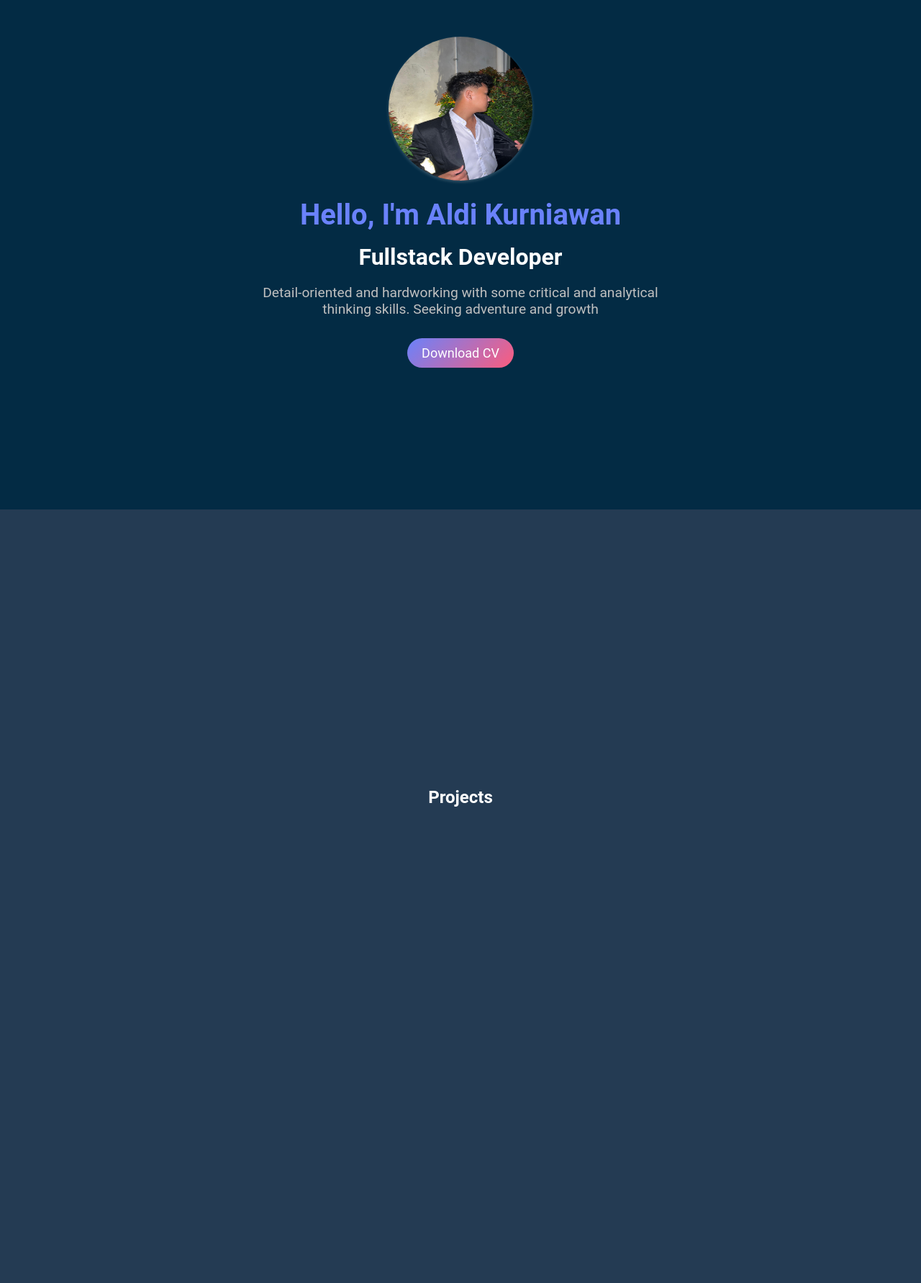
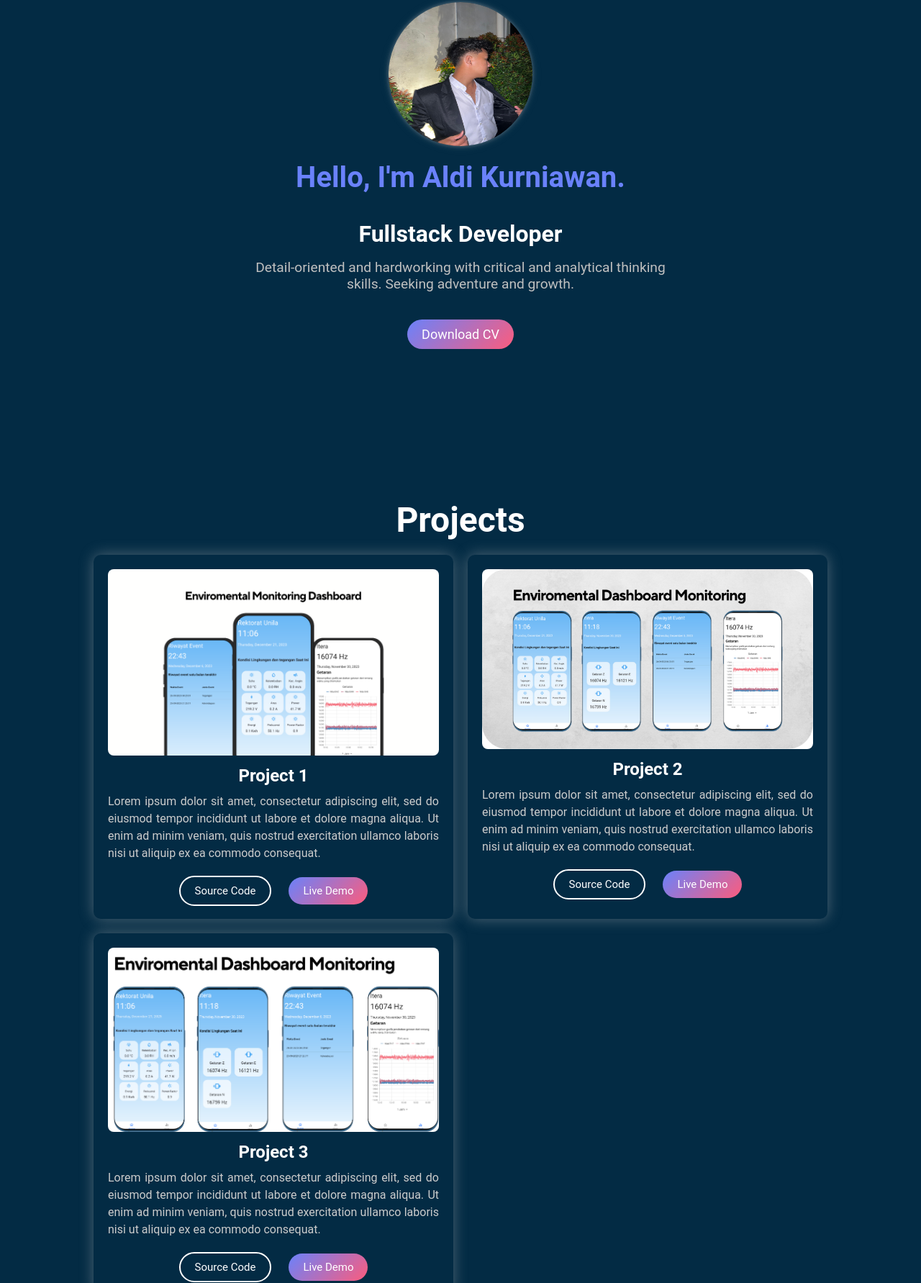
Before and after one commit to xxrepp/portofolio, a plain HTML site: page index.html in a window 1280 px wide. Shown: the part 156-1939 px from the top of the page at 72% size. Drawn offline with Linux system fonts and the light colour scheme.

Commit message:
v1.2.0 - added typing animation on intro name - added projects card section

```diff
--- a/index.html
+++ b/index.html
@@ -2,37 +2,49 @@
 <html lang="en">
   <head>
     <meta charset="utf-8" />
+    <meta name="viewport" content="width=device-width, initial-scale=1.0" />
     <link rel="stylesheet" href="https://cdnjs.cloudflare.com/ajax/libs/font-awesome/4.7.0/css/font-awesome.min.css" />
     <title>REP Portfolio</title>
     <style>
-      /* Smooth scrolling using CSS */
+      /* Global Styles */
+      * {
+        margin: 0;
+        padding: 0;
+        box-sizing: border-box;
+      }
+
       html {
         scroll-behavior: smooth;
       }
+
       body {
-        margin: 0;
         font-family: "Roboto", sans-serif;
         background-color: #032b44;
         color: #fff;
+        scroll-behavior: smooth;
         transition: background-color 0.5s ease-in-out;
       }
-      /* Classes to switch the background color */
+
+      /* Background color switching */
       body.bg1 {
-        background-color: #032b44;
-      }
-      body.bg2 {
         background-color: #243b53;
       }
 
-      section {
-        min-height: 100vh;
+      body.bg2 {
+        background-color: #032b44;
+      }
+
+      /* Flex container for centering content */
+      .flex-center {
         display: flex;
         align-items: center;
         justify-content: center;
+        flex-direction: column;
+        min-height: 100vh;
         text-align: center;
       }
 
-      /* Navigation */
+      /* Navigation Styles */
       nav {
         display: flex;
         justify-content: space-between;
@@ -44,48 +56,66 @@
         right: 0;
         z-index: 1;
         box-shadow: 0px 2px 4px rgba(0, 0, 0, 0.2);
+        font-size: 1em;
       }
+
       nav .group {
         display: flex;
       }
+
       nav a {
         color: #fff;
         margin-right: 15px;
         text-decoration: none;
       }
 
+      #socials a {
+        font-size: 1.4em;
+      }
+
+      /* Section Styles */
+      section {
+        padding: 50px;
+      }
+
+      section h1 {
+        font-size: 3em;
+        margin-bottom: 20px;
+      }
+
       /* Profile Section */
-      #intro {
-        display: flex;
-        flex-direction: column;
-        align-items: center;
-        justify-content: center;
-        min-height: 100vh;
-        background-color: #032b44;
-        padding: 2em;
+      .typing {
+        border-right: 2px solid #fff;
+        white-space: nowrap;
+        overflow: hidden;
       }
+
       #intro img {
         border-radius: 50%;
         width: 200px;
         height: 200px;
         margin-bottom: 20px;
-        box-shadow: 0px 2px 4px rgba(255, 255, 255, 0.2);
+        box-shadow: 0 0 5px rgba(192, 192, 192, 0.3), 0 0 10px rgba(192, 192, 192, 0.2), 0 0 15px rgba(192, 192, 192, 0.1);
       }
+
       #intro h1 {
         font-size: 2.5em;
         color: #6a82fb;
-        margin: 0;
       }
+
       #intro h2 {
         font-size: 2em;
         margin: 0.5em 0;
       }
+
       #intro p {
         color: #c0c0c0;
         margin-bottom: 2em;
         font-size: 1.2em;
         max-width: 600px;
       }
+
+      /* Download CV Button */
       .btn-download {
         background: linear-gradient(135deg, #6a82fb, #fc5c7d);
         color: #ffffff;
@@ -96,49 +126,73 @@
         font-size: 18px;
         transition: background 0.3s ease;
       }
+
       .btn-download:hover {
         background: linear-gradient(135deg, #fc5c7d, #6a82fb);
       }
 
-      #projects,
-      #technologies,
-      #about {
-        display: flex;
-        flex-direction: column;
-        justify-content: center;
+      /* Projects Section */
+      .project-container {
+        display: grid;
+        grid-template-columns: repeat(2, 1fr); /* 2 columns of equal width */
+        gap: 20px; /* Adds space between cards */
+        justify-items: center; /* Centers the cards horizontally */
+      }
+
+      .card {
+        border-radius: 10px;
+        padding: 20px;
+        box-shadow: 0 0 20px rgba(192, 192, 192, 0.4);
+        width: 500px;
+        max-width: 100%;
+        box-sizing: border-box; /* Ensures padding is included in the width */
+      }
+
+      .card img {
+        max-width: 100%;
+        border-radius: 8px;
+        margin-bottom: 10px;
+      }
+
+      .card p {
+        font-size: 1em;
+        line-height: 1.5em;
+        margin-top: 10px;
+        text-align: justify;
+        color: #cccccc;
+      }
+
+      .btn-container {
+        display: inline-block;
+        margin-top: 30px;
+        margin-bottom: 10px;
         text-align: center;
-        padding: 50px;
+      }
+
+      .source-code,
+      .live-demo {
+        padding: 10px 20px;
+        border-radius: 25px;
+        font-size: 15px;
+        text-decoration: none;
+        color: white;
+        margin-left: 10px;
+        margin-right: 10px;
+      }
+
+      .source-code {
+        background-color: transparent;
+        border: 2px solid white;
+      }
+
+      .live-demo {
+        background: linear-gradient(135deg, #6a82fb, #fc5c7d);
       }
     </style>
-    <script>
-      document.addEventListener("DOMContentLoaded", function () {
-        // Background color switching logic on scroll
-        let lastScroll = 0;
-        window.addEventListener("scroll", () => {
-          let currentScroll = window.scrollY;
+  </head>
 
-          document.querySelectorAll("section").forEach((section, index) => {
-            if (section.offsetTop <= currentScroll + window.innerHeight / 2 && section.offsetTop + section.offsetHeight >= currentScroll + window.innerHeight / 2) {
-              let currentSection = document.querySelector("section.current");
-              if (currentSection) {
-                currentSection.classList.remove("current");
-              }
-              section.classList.add("current");
-
-              // Add the corresponding class to the body to change the background color
-              document.body.className = `bg${(index % 2) + 1}`; // Toggle between bg1 and bg2
-            }
-          });
-
-          lastScroll = currentScroll;
-        });
-      });
-    </script>
-  </head>
   <body class="bg1">
-    <!-- Adding an ID for the top of the page -->
-    <div id="top"></div>
-
+    <!-- Navigation -->
     <nav>
       <div class="group" id="home">
         <a href="#top">REP Portfolio</a>
@@ -155,35 +209,110 @@
     </nav>
 
     <!-- Profile Section (Intro) -->
-    <section id="intro">
-      <div class="container">
-        <img src="assets/rep.jpg" alt="Aldi Kurniawan" />
-        <h1>Hello, I'm Aldi Kurniawan</h1>
-        <h2>Fullstack Developer</h2>
-        <p>Detail-oriented and hardworking with some critical and analytical thinking skills. Seeking adventure and growth</p>
-        <a href="your-cv-link.pdf" class="btn-download">Download CV</a>
-      </div>
+    <section id="intro" class="flex-center">
+      <img src="assets/rep.jpg" alt="Profile picture of Aldi Kurniawan" />
+      <h1 id="typing-effect"></h1>
+      <h2>Fullstack Developer</h2>
+      <p>Detail-oriented and hardworking with critical and analytical thinking skills. Seeking adventure and growth.</p>
+      <a href="your-cv-link.pdf" class="btn-download">Download CV</a>
     </section>
 
     <!-- Projects Section -->
-    <section id="section2">
-      <div id="projects">
-        <h1>Projects</h1>
+    <section id="section2" class="flex-center">
+      <h1>Projects</h1>
+      <div class="project-container">
+        <!-- Card 1 -->
+        <div class="card">
+          <img src="assets/project1.png" alt="Project 1" />
+          <h2>Project 1</h2>
+          <p>
+            Lorem ipsum dolor sit amet, consectetur adipiscing elit, sed do eiusmod tempor incididunt ut labore et dolore magna aliqua. Ut enim ad minim veniam, quis nostrud exercitation ullamco laboris nisi ut aliquip ex ea commodo
+            consequat.
+          </p>
+          <div class="btn-container">
+            <a href="https://github.com/rep/your-repo" class="btn source-code">Source Code</a>
+            <a href="https://your-project-link.com" class="btn live-demo">Live Demo</a>
+          </div>
+        </div>
+
+        <!-- Card 2 -->
+        <div class="card">
+          <img src="assets/project2.png" alt="Project 2" />
+          <h2>Project 2</h2>
+          <p>
+            Lorem ipsum dolor sit amet, consectetur adipiscing elit, sed do eiusmod tempor incididunt ut labore et dolore magna aliqua. Ut enim ad minim veniam, quis nostrud exercitation ullamco laboris nisi ut aliquip ex ea commodo
+            consequat.
+          </p>
+          <div class="btn-container">
+            <a href="https://github.com/rep/your-repo" class="btn source-code">Source Code</a>
+            <a href="https://your-project-link.com" class="btn live-demo">Live Demo</a>
+          </div>
+        </div>
+
+        <!-- Card 3 -->
+        <div class="card">
+          <img src="assets/project3.png" alt="Project 3" />
+          <h2>Project 3</h2>
+          <p>
+            Lorem ipsum dolor sit amet, consectetur adipiscing elit, sed do eiusmod tempor incididunt ut labore et dolore magna aliqua. Ut enim ad minim veniam, quis nostrud exercitation ullamco laboris nisi ut aliquip ex ea commodo
+            consequat.
+          </p>
+          <div class="btn-container">
+            <a href="https://github.com/rep/your-repo" class="btn source-code">Source Code</a>
+            <a href="https://your-project-link.com" class="btn live-demo">Live Demo</a>
+          </div>
+        </div>
       </div>
     </section>
 
     <!-- Technologies Section -->
-    <section id="section3">
-      <div id="technologies">
-        <h1>Technologies</h1>
-      </div>
+    <section id="section3" class="flex-center">
+      <h1>Technologies</h1>
+      <!-- Add technologies content here -->
     </section>
 
     <!-- About Me Section -->
-    <section id="section4">
-      <div id="about">
-        <h1>About me</h1>
-      </div>
+    <section id="section4" class="flex-center">
+      <h1>About me</h1>
+      <!-- Add about me content here -->
     </section>
+
+    <!-- Script for typing animation and background color switch -->
+    <script>
+      document.addEventListener("DOMContentLoaded", function () {
+        const text = "Hello, I'm Aldi Kurniawan."; // Text to type out
+        const typingElement = document.getElementById("typing-effect");
+        typingElement.classList.add("typing");
+        let index = 0;
+
+        function type() {
+          if (index < text.length) {
+            typingElement.textContent += text.charAt(index);
+            index++;
+            setTimeout(type, 125); // Adjust typing speed here
+          } else {
+            typingElement.style.borderRight = "none"; // Remove cursor after typing
+          }
+        }
+
+        type(); // Start the typing animation
+
+        // Background color switching logic
+        window.addEventListener("scroll", () => {
+          const scrollPosition = window.scrollY;
+          const sections = document.querySelectorAll("section");
+          const windowHeight = window.innerHeight / 2;
+
+          sections.forEach((section, index) => {
+            const sectionTop = section.offsetTop;
+            const sectionBottom = sectionTop + section.offsetHeight;
+
+            if (sectionTop <= scrollPosition + windowHeight && sectionBottom >= scrollPosition + windowHeight) {
+              document.body.className = `bg${(index % 2) + 1}`; // Toggle between bg1 and bg2
+            }
+          });
+        });
+      });
+    </script>
   </body>
 </html>
```
Also changed, not shown: assets/project1.png (added), assets/project2.png (added), assets/project3.png (added).
